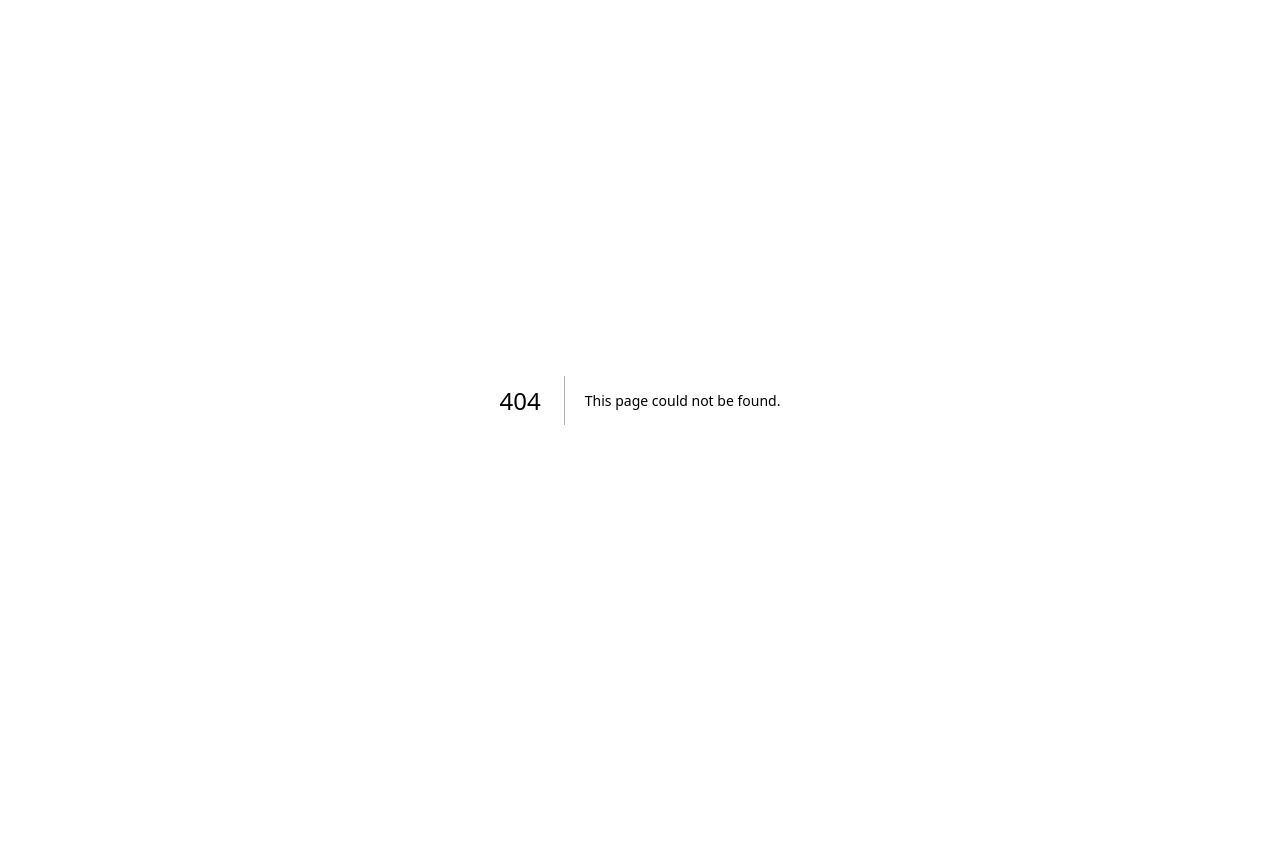
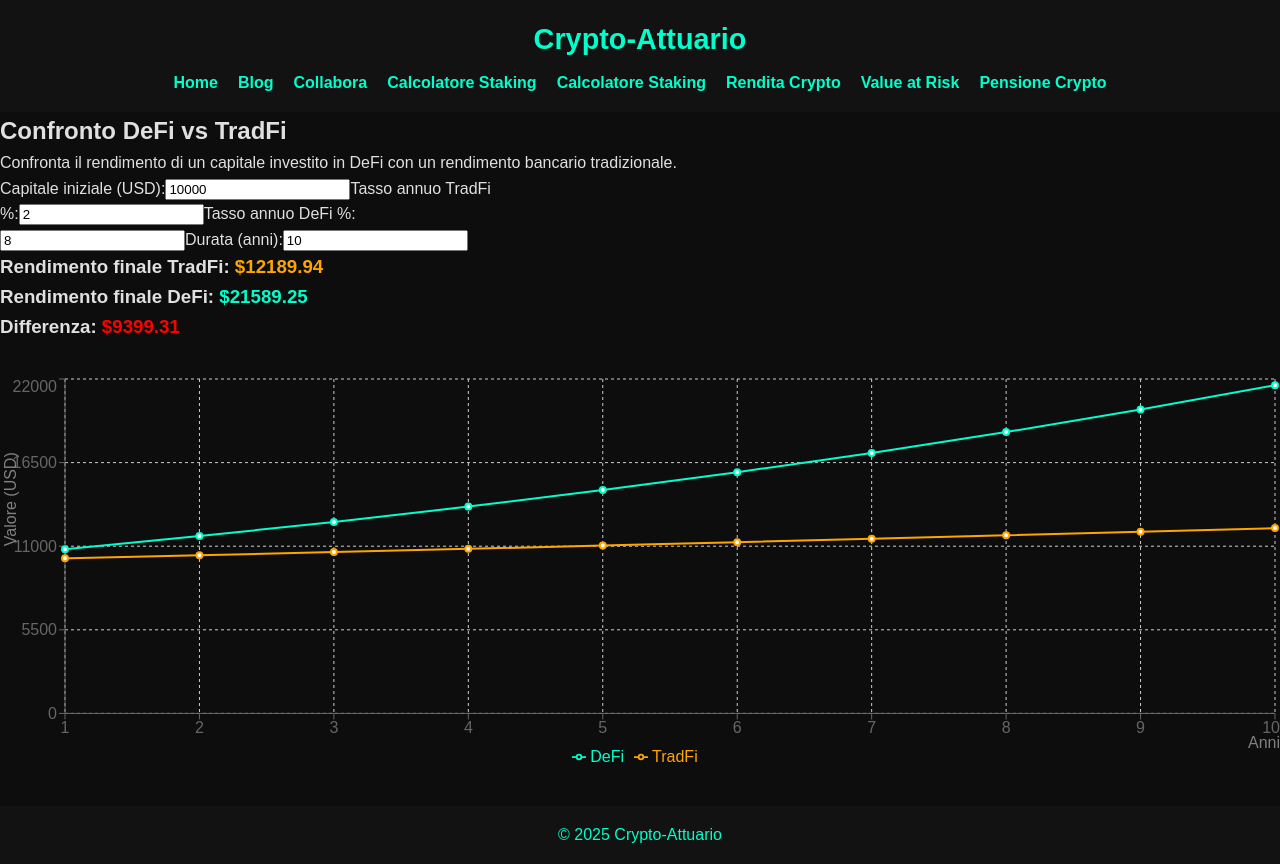
Before and after one commit to pietroscik/crypto-attuario, a Next.js app: page /confronto in a window 1280 px wide. Before the commit this address had no page. Before the commit the page ends 800 px from the top, so only its background shows below. Built offline with nearby package versions, Linux system fonts and the light colour scheme.

Commit message:
Create confronto.js

```diff
--- /dev/null
+++ b/pages/confronto.js
@@ -0,0 +1,116 @@
+import { useState } from "react";
+import Layout from "../components/Layout";
+import {
+  LineChart,
+  Line,
+  XAxis,
+  YAxis,
+  CartesianGrid,
+  Tooltip,
+  Legend,
+  ResponsiveContainer,
+} from "recharts";
+
+export default function ConfrontoDeFiTradFi() {
+  const [capital, setCapital] = useState(10000);
+  const [tassoTrad, setTassoTrad] = useState(2); // % annuo banca
+  const [tassoDeFi, setTassoDeFi] = useState(8); // % annuo crypto
+  const [anni, setAnni] = useState(10);
+
+  const calcolaMontante = (capitale, tasso, anni) => {
+    const i = tasso / 100;
+    return capitale * Math.pow(1 + i, anni);
+  };
+
+  const generaDati = () => {
+    const dati = [];
+    for (let anno = 1; anno <= anni; anno++) {
+      const trad = calcolaMontante(capital, tassoTrad, anno);
+      const defi = calcolaMontante(capital, tassoDeFi, anno);
+      dati.push({
+        anno,
+        TradFi: Number(trad.toFixed(2)),
+        DeFi: Number(defi.toFixed(2)),
+      });
+    }
+    return dati;
+  };
+
+  const finaleTrad = calcolaMontante(capital, tassoTrad, anni);
+  const finaleDeFi = calcolaMontante(capital, tassoDeFi, anni);
+  const differenza = finaleDeFi - finaleTrad;
+
+  return (
+    <Layout>
+      <section>
+        <h2>Confronto DeFi vs TradFi</h2>
+        <p>
+          Confronta il rendimento di un capitale investito in DeFi con un
+          rendimento bancario tradizionale.
+        </p>
+
+        <div style={{ maxWidth: "500px", marginBottom: "2rem" }}>
+          <label>Capitale iniziale (USD):</label>
+          <input
+            type="number"
+            value={capital}
+            onChange={(e) => setCapital(Number(e.target.value))}
+          />
+
+          <label>Tasso annuo TradFi %:</label>
+          <input
+            type="number"
+            value={tassoTrad}
+            onChange={(e) => setTassoTrad(Number(e.target.value))}
+          />
+
+          <label>Tasso annuo DeFi %:</label>
+          <input
+            type="number"
+            value={tassoDeFi}
+            onChange={(e) => setTassoDeFi(Number(e.target.value))}
+          />
+
+          <label>Durata (anni):</label>
+          <input
+            type="number"
+            value={anni}
+            onChange={(e) => setAnni(Number(e.target.value))}
+          />
+
+          <h3>
+            Rendimento finale TradFi:{" "}
+            <span style={{ color: "orange" }}>${finaleTrad.toFixed(2)}</span>
+          </h3>
+          <h3>
+            Rendimento finale DeFi:{" "}
+            <span style={{ color: "#00ffcc" }}>${finaleDeFi.toFixed(2)}</span>
+          </h3>
+          <h3>
+            Differenza:{" "}
+            <span style={{ color: "red" }}>${differenza.toFixed(2)}</span>
+          </h3>
+        </div>
+
+        <div style={{ width: "100%", height: 400 }}>
+          <ResponsiveContainer>
+            <LineChart data={generaDati()}>
+              <CartesianGrid strokeDasharray="3 3" />
+              <XAxis
+                dataKey="anno"
+                label={{ value: "Anni", position: "insideBottomRight", offset: -5 }}
+              />
+              <YAxis
+                label={{ value: "Valore (USD)", angle: -90, position: "insideLeft" }}
+              />
+              <Tooltip />
+              <Legend />
+              <Line type="monotone" dataKey="TradFi" stroke="orange" strokeWidth={2} />
+              <Line type="monotone" dataKey="DeFi" stroke="#00ffcc" strokeWidth={2} />
+            </LineChart>
+          </ResponsiveContainer>
+        </div>
+      </section>
+    </Layout>
+  );
+}
```
